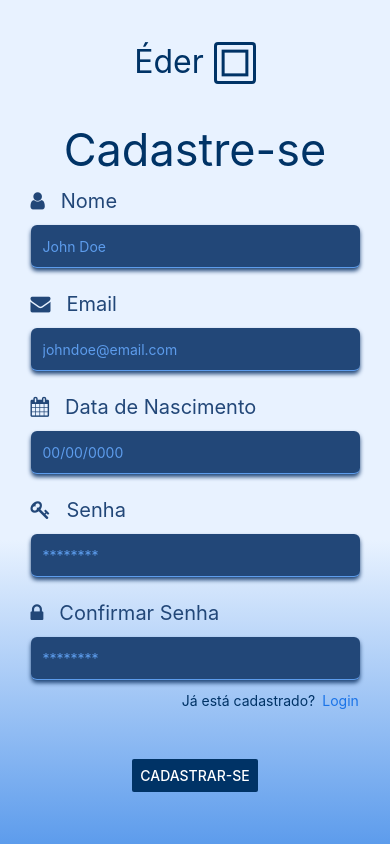
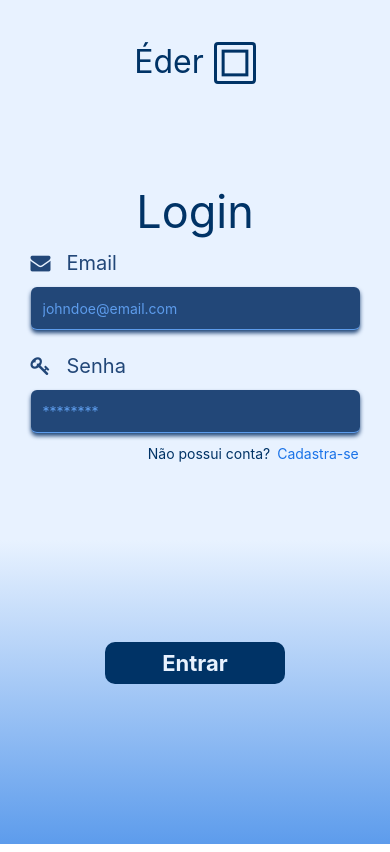
Before and after one commit to patrickfc17/Eder, a React Native app: screen / in a window 390 px wide. Built offline with nearby package versions, Linux system fonts and the light colour scheme.

Commit message:
Atualização do botão azul

```diff
--- a/App.js
+++ b/App.js
@@ -19,7 +19,7 @@ export default function App() {
         colors={[lighter, lighter, light]}
         locations={[locations.start, locations.middle, locations.end]}
         style={styles.container}>
-        <CadastreSePage />
+        <LoginPage />
       </LinearGradient>
     </View>
   )
--- a/components/BotaoAzul.jsx
+++ b/components/BotaoAzul.jsx
@@ -1,4 +1,4 @@
-import { StyleSheet, View, Button } from 'react-native'
+import { StyleSheet, View, TouchableOpacity, Text } from 'react-native'
 import defaults from '../styles.config'
 
 const { lighter, dark, darker } = defaults.colors
@@ -6,21 +6,32 @@ const { lighter, dark, darker } = defaults.colors
 export const BotaoAzul = ({ texto }) => {
   return (
     <View style={styles.label}>
-      <Button
-        title={texto}
+      <TouchableOpacity
         onPress={() => ''}
-        color={darker}
-        style={styles.botao}
-      />
+        style={[styles.botao, { backgroundColor: darker }]}>
+        <Text style={styles.texto}>{texto}</Text>
+      </TouchableOpacity>
     </View>
   )
 }
 
 const styles = StyleSheet.create({
   label: {
-    paddingTop: 50,
+    paddingTop: 180,
     flexDirection: 'row',
     justifyContent: 'center',
-    paddingBottom: 60,
+  },
+  botao: {
+    padding: 5,
+    width: 180,
+    height: 42,
+    justifyContent: 'center',
+    alignItems: 'center',
+    borderRadius: 10,
+  },
+  texto: {
+    color: lighter,
+    fontSize: 22,
+    fontWeight: 'bold',
   },
 })
```
